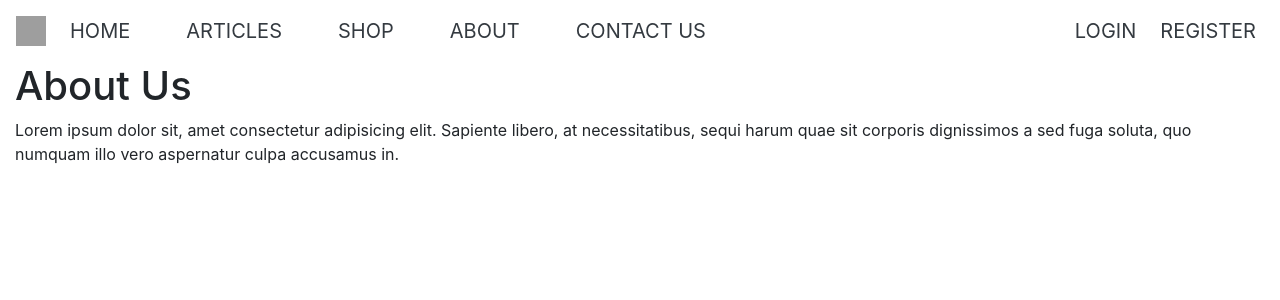
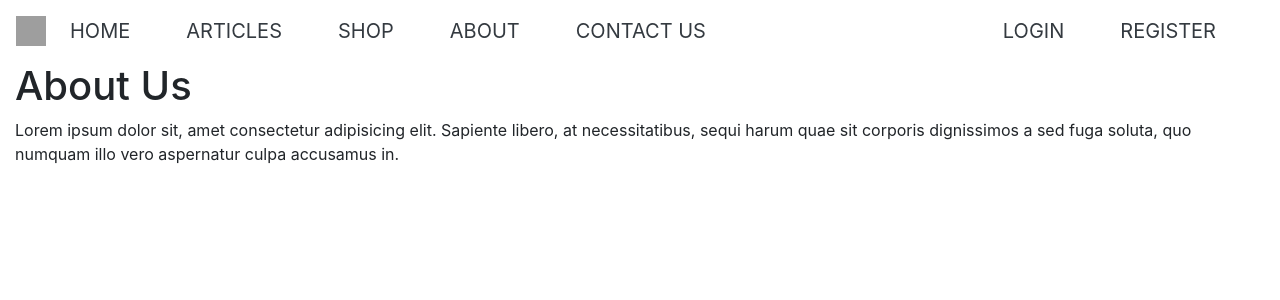
Before and after one commit to danielemingolla/ARTICLEES_WEBAPP_FLASK, a Flask app: page /about in a window 1280 px wide. Shown: the top 300 px of the page. Run offline with Flask 2, Linux system fonts and the light colour scheme; parts of the project's set-up code (start-up, migrations or seed data) failed here and were passed over; some libraries are stand-ins or nearby versions; grey boxes are pictures that could not be loaded.

Commit message:
fixed graphical issues

```diff
--- a/articlee/templates/includes/_navbar.html
+++ b/articlee/templates/includes/_navbar.html
@@ -33,10 +33,10 @@
       </li>
       {%else %}
       <li class="nav-item">
-        <a class="nav-link text-dark pr-3" href="/login">LOGIN</a>
+        <a class="nav-link text-dark pr-5" href="/login">LOGIN</a>
       </li>
       <li class="nav-item">
-        <a class="nav-link text-dark" href="/register">REGISTER</a>
+        <a class="nav-link text-dark pr-5" href="/register">REGISTER</a>
       </li>
       {%endif%}
 
```
Also changed, not shown: articlee/static/styles/home.css (+14 -3 lines), articlee/templates/page/home.html (+8 -21 lines).
